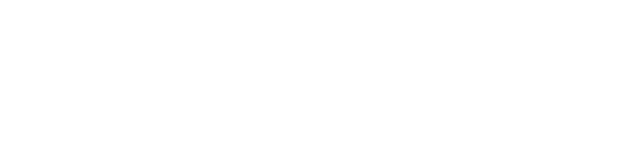
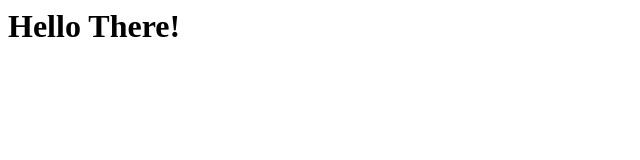
Before and after one commit to mikepoullas/learn_git_hub, a plain HTML site: page index.html in a window 1280 px wide. Shown: the whole page, without its empty margins (0-640 px from the left). Drawn offline with Linux system fonts and the light colour scheme.

Commit message:
new index.html

```diff
--- a/index.html
+++ b/index.html
@@ -2,4 +2,5 @@
 	<head>
 		<title> Hello! </title>
 	</head>
+	<h1> Hello There! </h1>
 </html>
```
